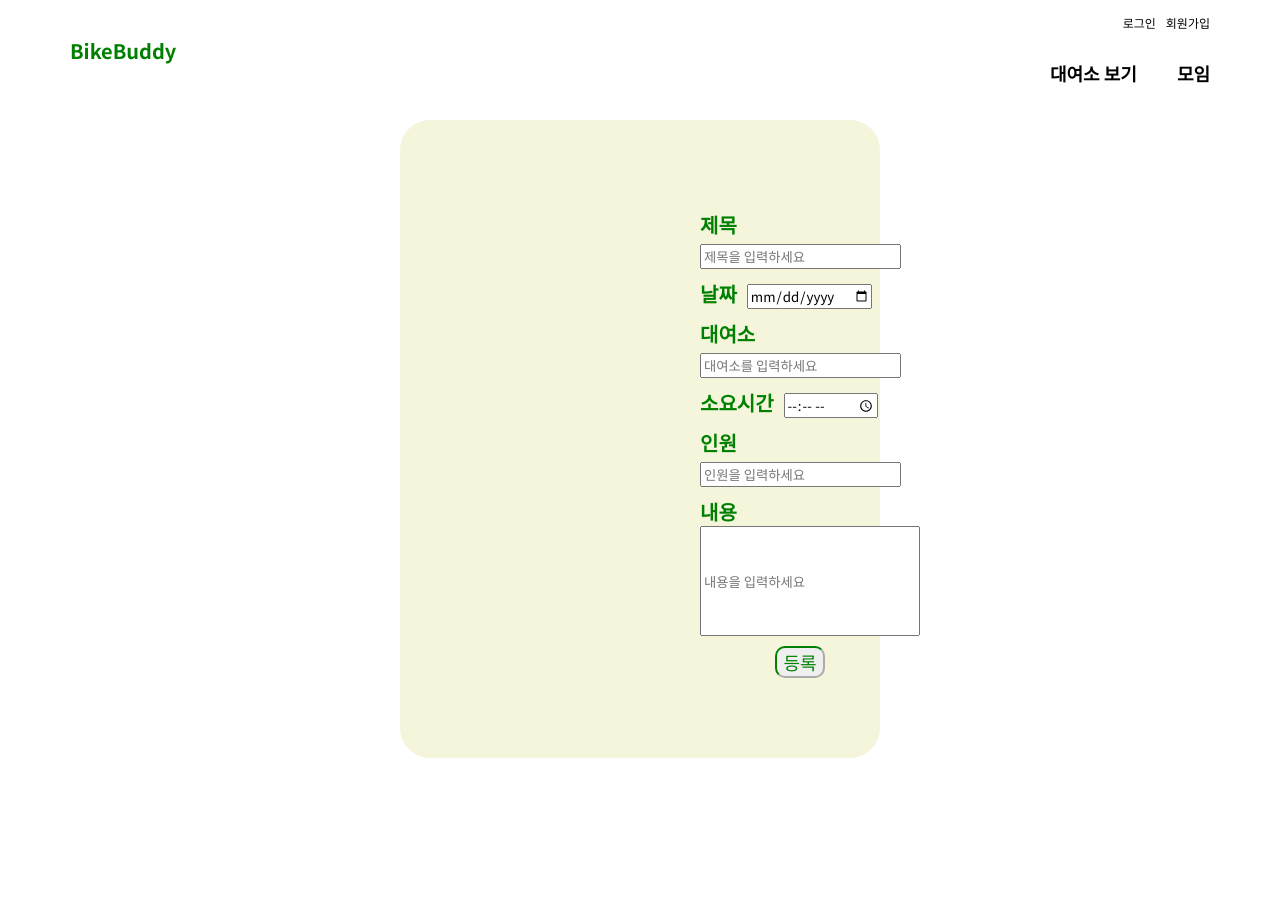
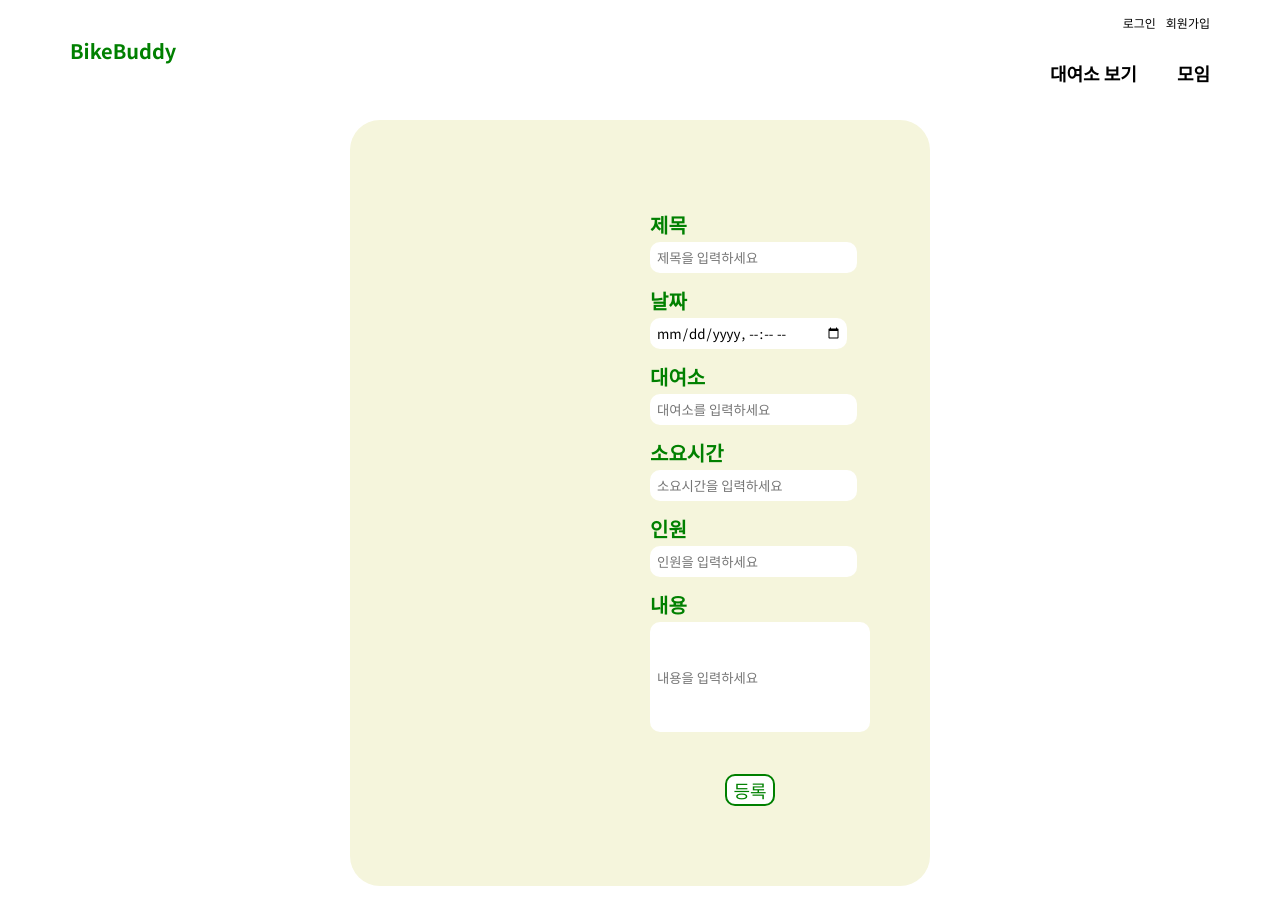
Before and after one commit to ys9494/bike-buddy, a React (Create React App) app: page /gathering in a window 1280 px wide. Before the commit the page ends 800 px from the top, so only its background shows below. Built offline with nearby package versions, Linux system fonts and the light colour scheme; what react-naver-maps would draw is missing.

Commit message:
feat: gathering

```diff
--- a/src/networks/gather.js
+++ b/src/networks/gather.js
@@ -16,27 +16,26 @@ const DUMMY_GATHERING_LIST = [
   {
     id: 1,
     title: '모임1',
-    description: '모임1 설명설명설명'
+    rentalshop: 12,
+    content: '설명'
   },
   {
     id: 2,
     title: '모임2',
-    description: '모임2 설명설명설명'
+    rentalshop: 45,
+    content: '설명'
   },
   {
     id: 3,
     title: '모임3',
-    description: '모임3 설명설명설명'
+    rentalshop: 76,
+    content: '설명'
   },
   {
     id: 4,
     title: '모임4',
-    description: '모임4 설명설명설명'
-  },
-  {
-    id: 5,
-    title: '모임5',
-    description: '모임5 설명설명설명'
+    rentalshop: 8,
+    content: '설명'
   },
 ]
 
--- a/src/pages/GatheringPage/Gathering.js
+++ b/src/pages/GatheringPage/Gathering.js
@@ -8,7 +8,7 @@ import {
 import {
   Button,
 } from 'react-bootstrap';
-
+// import * as API from "../";
 
 function Gathering () {
   const [title, setTitle] = useState();
@@ -20,15 +20,27 @@ function Gathering () {
 
 
   const handleSubmit = () => {
-    const formdata = new FormData();
-      formdata.append('title', title);
-       // console.log(title);
-      formdata.append('date', date);
-      formdata.append('rentalshop', rentalshop);
-      formdata.append('time', time);
-      formdata.append('count', count);
-      formdata.append('content', content);
+    // const formdata = new FormData();
+    //   formdata.append('title', title);
+    //    // console.log(title);
+    //   formdata.append('date', date);
+    //   formdata.append('rentalshop', rentalshop);
+    //   formdata.append('time', time);
+    //   formdata.append('count', count);
+    //   formdata.append('content', content);
+
+      const data= {
+        title,
+        date,
+        rentalshop,
+        time,
+        count,
+        content,
+      };
+
+      //await API.post("/주소" data);
   };
+
 
   return (
     <>
@@ -36,6 +48,7 @@ function Gathering () {
         <GatheringForm>
           <InputWrapper>
             <label>제목</label>
+            <br/>
             <input
               type="title"
               required
@@ -46,8 +59,9 @@ function Gathering () {
           </InputWrapper>
           <InputWrapper>
             <label>날짜</label>
+            <br/>
             <input
-              type="date"
+              type="datetime-local"
               required
               value={date}
               onChange={(e) => setDate(e.target.value)}
@@ -55,18 +69,21 @@ function Gathering () {
           </InputWrapper>
           <InputWrapper>
             <label>대여소</label>
+            <br/>
             <input
               type="rentalshop"
               required
               value={rentalshop}
               onChange={(e) => setRentalShop(e.target.value)}
               placeholder="대여소를 입력하세요"
+              readOnly
             />
           </InputWrapper>
           <InputWrapper>
             <label>소요시간</label>
+            <br/>
             <input
-              type="time"
+              type="number"
               required
               value={time}
               onChange={(e) => setTime(e.target.value)}
@@ -75,6 +92,7 @@ function Gathering () {
           </InputWrapper>
           <InputWrapper>
             <label>인원</label>
+            <br/>
             <input
               type="number"
               required
@@ -85,6 +103,7 @@ function Gathering () {
           </InputWrapper>
           <InputWrapper>
             <label>내용</label>
+            <br/>
             <input
               type="content"
               required
@@ -94,6 +113,7 @@ function Gathering () {
               style={{ height: '110px', width: '220px' }}
             />
           </InputWrapper>
+          <br/>
           <ButtonWrapper>
             <Button variant="primary" onClick={()=> handleSubmit()}>
               등록
--- a/src/pages/GatheringPage/gathering-styled.js
+++ b/src/pages/GatheringPage/gathering-styled.js
@@ -2,14 +2,13 @@ import styled from "styled-components";
 
 export const GatheringWrapper = styled.div`
   display: flex;
-  margin: 20px 400px;
+  margin: 20px 350px;
   background-color: beige;
-  padding:80px;
+  padding: 80px;
   border-radius: 30px;
   font-size: 20px;
   font-weight: bold;
   color: green;
-
 `;
 
 export const GatheringForm = styled.div`
@@ -20,22 +19,21 @@ export const InputWrapper = styled.div`
   font-size: 20px;
   color: green;
   margin: 10px 0px;
-  label{
-    margin-right:10px;
+  input{
+    margin: 3px 0px;
+    border: 5px solid white;
+    border-radius: 10px;
   }
 `;
-
 
 export const ButtonWrapper = styled.div`
 text-align: center;
 Button{
-    font-size: 18px;
-    color: green;
-    margin-right:20px;
-    border-radius: 10px;
-    border-color: green;
-    border-right-color: #ffffff;
-    border-bottom-color:white;
-    border-width: 2px;
+  font-size: 18px;
+  color: green;
+  margin-right:20px;
+  background-color: #ffffff;
+  border: 2px solid green;
+  border-radius: 10px;
   }
 `;
--- a/src/pages/GatheringlistPage/Gatheringlist.js
+++ b/src/pages/GatheringlistPage/Gatheringlist.js
@@ -1,6 +1,6 @@
 import React from 'react';
-import {Form} from 'react-bootstrap';
-import { GatheringlistWrapper } from "./gatheringlist-styled";
+import { Container, Row, Form } from 'react-bootstrap';
+import { GatheringlistWrapper,ContainerWrapper } from "./gatheringlist-styled";
 
 import { useGatheringList } from '../../hooks/gathering.hook'
 
@@ -24,25 +24,40 @@ function Gatheringlist () {
                         <th scope="col" className="border-0 bg-light">
                           <div className="p-2 px-3 text-uppercase">
                             <Form>
-                              <Form.Label htmlFor="GatheringList">
+                              <Form.Label>
                                 모임 리스트
                               </Form.Label>
                             </Form>
-                            <p>제목</p>
+                            <br/>
                           </div>
                         </th>
                       </tr>
                     </thead>
                     <tbody>
+                    <Container>
+                      <ContainerWrapper>
+                        <Row
+                          xs={2}
+                          className="justify-content-md-center align-top align-left"
+                        >
                           {gatheringList.map(gathering => {
                             return (
                               <tr key={gathering.id}>
-                            <td>{gathering.id}</td>
-                            <td>{gathering.title}</td>
-                            <td>{gathering.description}</td>
+                                {/* <td>{gathering.id}</td> */}
+                                <label>제목</label>
+                                <input
+                                  type = "title"
+                                  placeholder = {gathering.title} />
+                                <label>대여소</label>
+                                <td> {gathering.rentalshop}</td>
+                                <label>내용</label>
+                                <td> content:{gathering.content}</td>
                               </tr>
                             )
                           })}
+                        </Row>
+                      </ContainerWrapper>
+                    </Container>
                     </tbody>
                   </table>}
                 </div>
@@ -55,4 +70,17 @@ function Gatheringlist () {
   );
 };
 
+{/* <InputWrapper>
+              <label>제목</label>
+              <input
+                type = "title"
+                placeholder = {title} />
+            </InputWrapper>
+            <InputWrapper>
+              <label>날짜</label>
+              <input
+                type = "date"
+                placeholder = {date} />
+</InputWrapper> */}
+
 export default Gatheringlist;
--- a/src/pages/GatheringlistPage/gatheringlist-styled.js
+++ b/src/pages/GatheringlistPage/gatheringlist-styled.js
@@ -2,12 +2,28 @@ import styled from "styled-components";
 
 export const GatheringlistWrapper = styled.div`
   display: flex;
-  margin: 20px 400px;
+  margin: 20px 350px;
   background-color: beige;
-  padding: 40px;
+  padding: 70px;
   align-items: left;
   border-radius: 30px;
   font-size: 20px;
   font-weight: bold;
   color: green;
+  text-align:left;
   `;
+
+export const ContainerWrapper= styled.div`
+display: flex;
+align-items: left;
+text-align:left;
+font-weight:normal;
+font-size: 17px;
+color: green;
+padding: 10px;
+input{
+  color: green;
+  margin: 10px 5px;
+  /* width: 100px; */
+}
+`;
--- a/src/pages/UsergatheringPage/Usergathering.js
+++ b/src/pages/UsergatheringPage/Usergathering.js
@@ -37,41 +37,48 @@ const Usergathering = () => {
           <UsergatheringForm>
             <InputWrapper>
               <label>제목</label>
+              <br/>
               <input
                 type = "title"
                 placeholder = {title} />
             </InputWrapper>
             <InputWrapper>
               <label>날짜</label>
+              <br/>
               <input
-                type = "date"
+                type = "datetime-local"
                 placeholder = {date} />
             </InputWrapper>
             <InputWrapper>
               <label>대여소</label>
+              <br/>
               <input
                 type = "rentalshop"
                 placeholder = {rentalshop} />
             </InputWrapper>
             <InputWrapper>
               <label>소요시간</label>
+              <br/>
               <input
-                type = "time"
+                type = "number"
                 placeholder = {time} />
             </InputWrapper>
             <InputWrapper>
               <label>인원</label>
+              <br/>
               <input
                 type = "number"
                 placeholder = {count} />
             </InputWrapper>
             <InputWrapper>
               <label>내용</label>
+              <br/>
               <input
                 type = "content"
                 placeholder = {content}
                 style={{ height: '110px', width: '220px' }} />
             </InputWrapper>
+            <br/>
             <ButtonWrapper>
               <Button variant="primary" onClick={handleModify}>
                 수정
--- a/src/pages/UsergatheringPage/usergathering-styled.js
+++ b/src/pages/UsergatheringPage/usergathering-styled.js
@@ -2,10 +2,9 @@ import styled from "styled-components";
 
 export const UsergatheringWrapper = styled.div`
   display: flex;
-  margin: 20px 400px;
+  margin: 20px 350px;
   background-color: beige;
-  padding:80px;
-  align-items: left;
+  padding: 80px;
   border-radius: 30px;
   font-size: 20px;
   font-weight: bold;
@@ -17,12 +16,16 @@ export const UsergatheringForm = styled.div`
   `;
 
 export const InputWrapper = styled.div`
-
   font-size: 20px;
   color: green;
   margin: 10px 0px;
-  label{
-    margin-right:10px;
+  font-size: 20px;
+  color: green;
+  margin: 10px 0px;
+  input{
+    margin: 3px 0px;
+    border: 5px solid white;
+    border-radius: 10px;
   }
   `;
 
@@ -32,10 +35,8 @@ export const ButtonWrapper = styled.div`
     font-size: 18px;
     color: green;
     margin-right:20px;
+    background-color: #ffffff;
+    border: 2px solid green;
     border-radius: 10px;
-    border-color: green;
-    border-right-color: #ffffff;
-    border-bottom-color:white;
-    border-width: 2px;
   }
 `;
```
Lines whose indentation alone changed are shown as unchanged.
